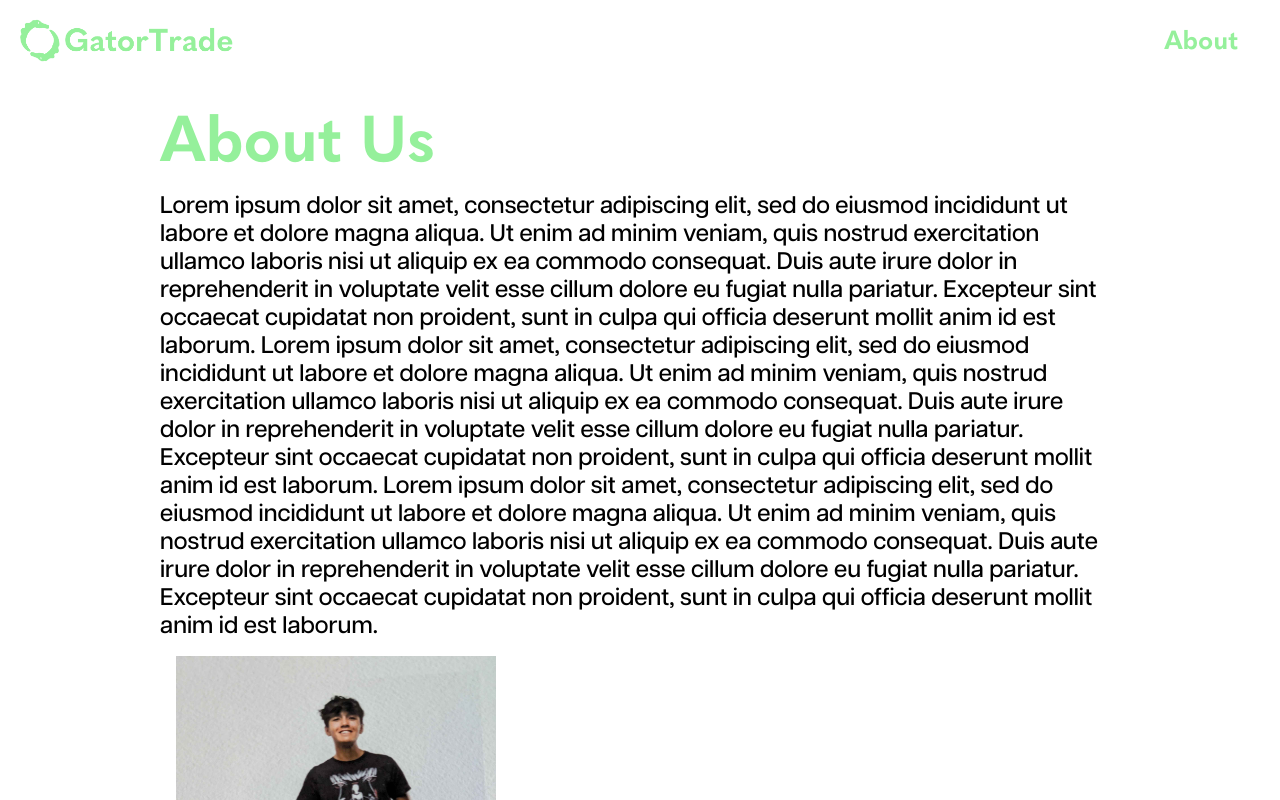
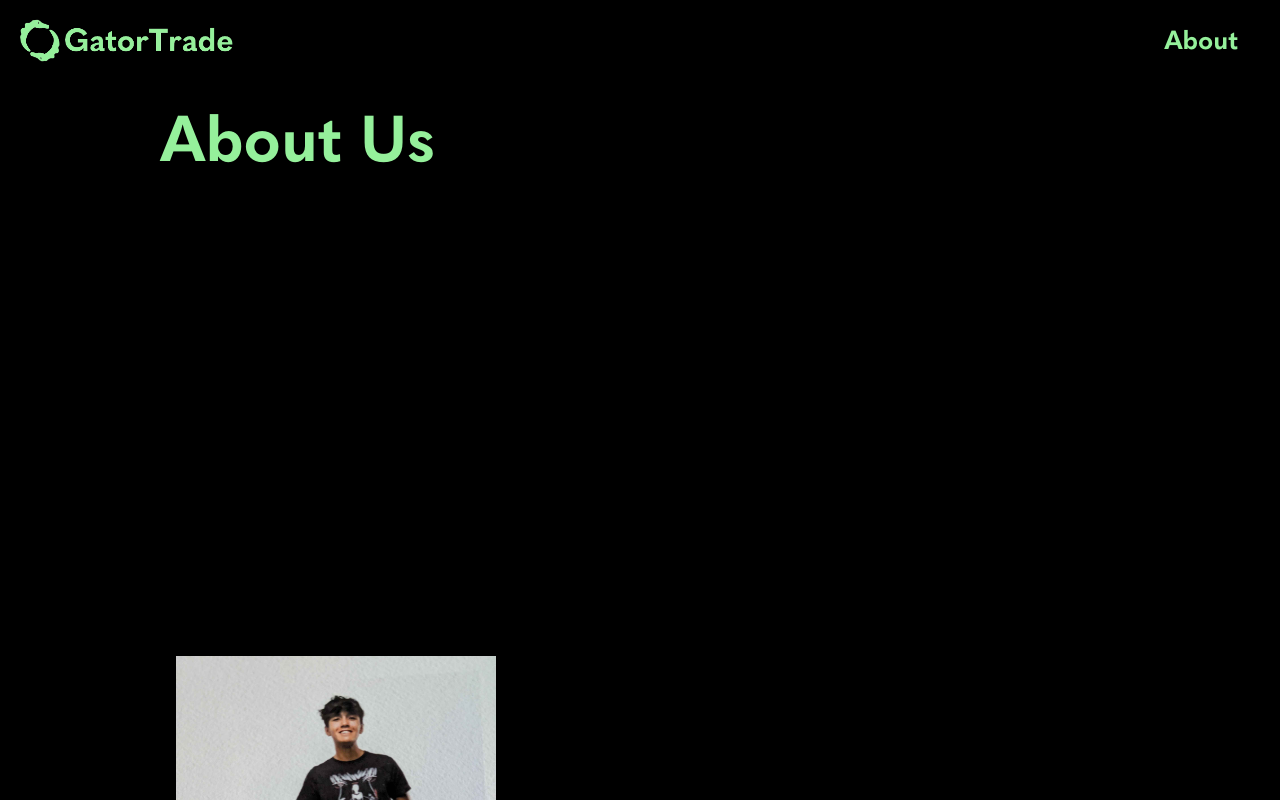
Before and after one commit to BradenAzis/GatorTrade, a React (Create React App) app in the folder frontend/: page /about in a window 1280 px wide. Shown: the top 800 px of the page. Built offline with nearby package versions, Linux system fonts and the light colour scheme; no server answers.

Commit message:
Actual auth fail redirect with alert, ignore previous

```diff
--- a/frontend/src/App.css
+++ b/frontend/src/App.css
@@ -12,6 +12,10 @@
   --SwampGreen: #4C704F;
   --GatorGreen: #95F09B;
   --Mint: #DBF0E3;
+}
+
+body{
+  background-color: black;
 }
 
 .NavBar {
@@ -61,6 +65,7 @@
   font-size: 3vmin;
   font-family: "Articulat", sans-serif;
   color: black;
+  letter-spacing: 0.5px;
 }
 
 .PricingText {
--- a/frontend/src/App.js
+++ b/frontend/src/App.js
@@ -30,7 +30,10 @@ function App() {
             console.log(response);
             setButtonName("Login")
             setButtonURL('http://localhost:5001/auth/google')
-            alert('Authentication failed. Google account must be affiliated with a ufl email address.');
+            const params = new URLSearchParams(window.location.search);
+            if (params.get('loginFailed') === 'true') {
+                alert('Authentication failed. Google accounts must be affiliated with a ufl email.');
+            }
         }
         else{
             console.log(response);
@@ -66,7 +69,7 @@ function App() {
             </div>
         </div>
         <Routes>
-            <Route path="/" element={<LandingPage />} />
+            <Route path="/" element={<LandingPage/>}/>
             <Route path="/about" element={<HomePage />} />
             <Route path="/listings" element={<Listings />} />
             <Route path="/profile" element={<Profile />} />
```
Also changed, not shown: 1 other file (tests, documents, lock files or other folders).
